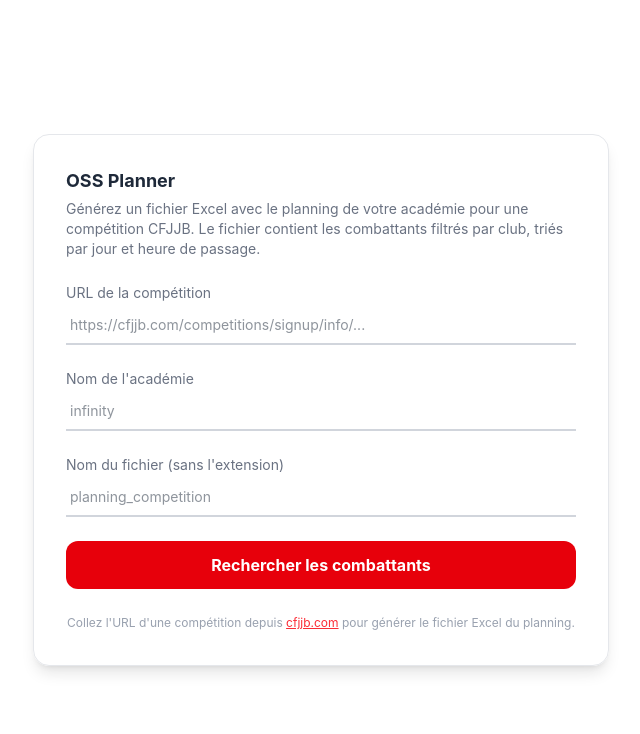
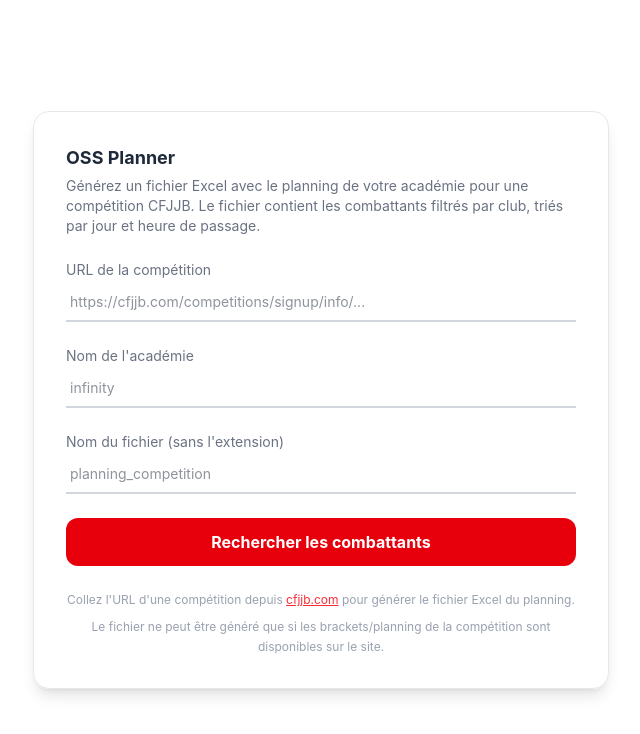
Before and after one commit to chrisdns/cfjjb-comp-to-xlsx, a React (Vite) app: page / in a window 1280 px wide. Shown: the top 734 px of the page, without its empty margins (319-959 px from the left). Built offline with nearby package versions, Linux system fonts and the light colour scheme.

Commit message:
feat: add informational message about competition bracket availability in App component

```diff
--- a/src/App.jsx
+++ b/src/App.jsx
@@ -233,6 +233,9 @@ function App() {
                 <p className="text-xs text-gray-400 mt-6 text-center leading-relaxed">
                     Collez l'URL d'une compétition depuis <a href="https://cfjjb.com/" target="_blank" rel="noopener noreferrer" className="underline text-red-500 hover:text-red-600">cfjjb.com</a> pour générer le fichier Excel du planning.
                 </p>
+                <p className="text-xs text-gray-400 mt-2 text-center leading-relaxed">
+                    Le fichier ne peut être généré que si les brackets/planning de la compétition sont disponibles sur le site.
+                </p>
             </div>
         </div>
     );
```
